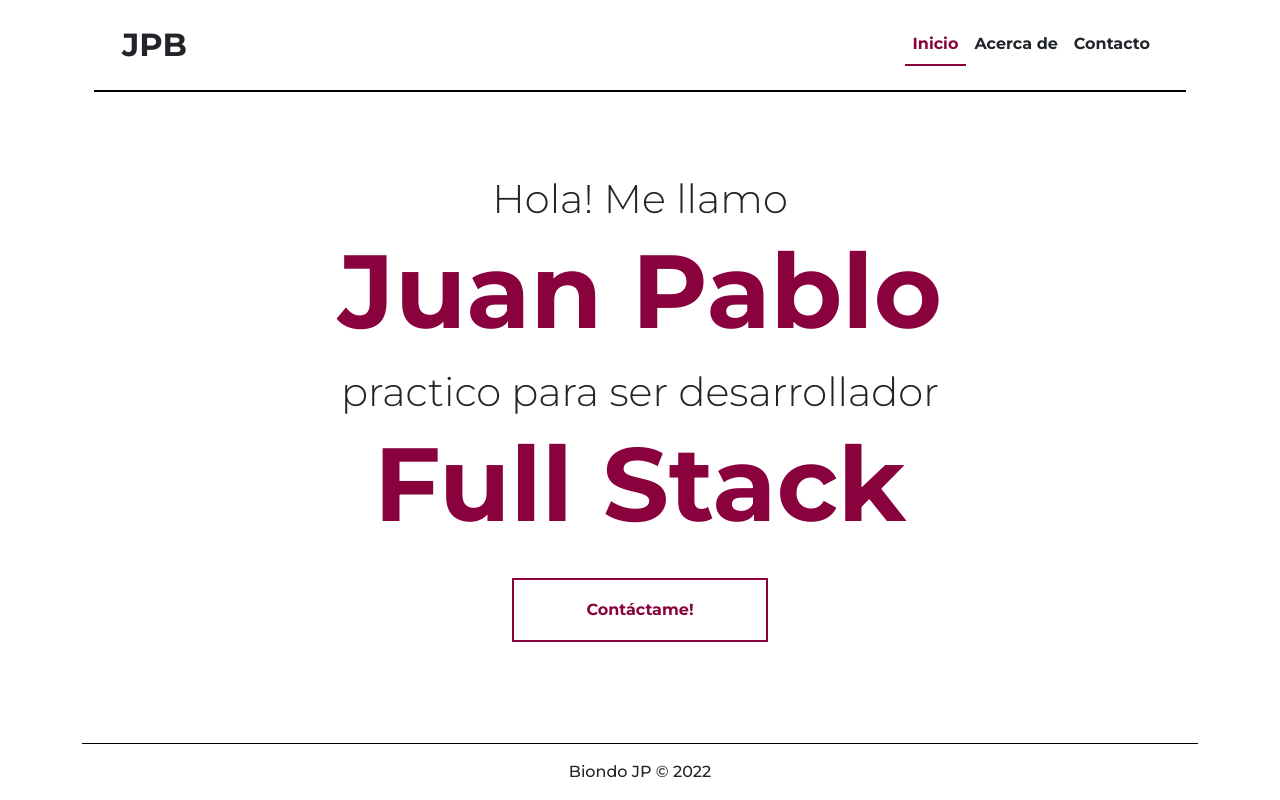
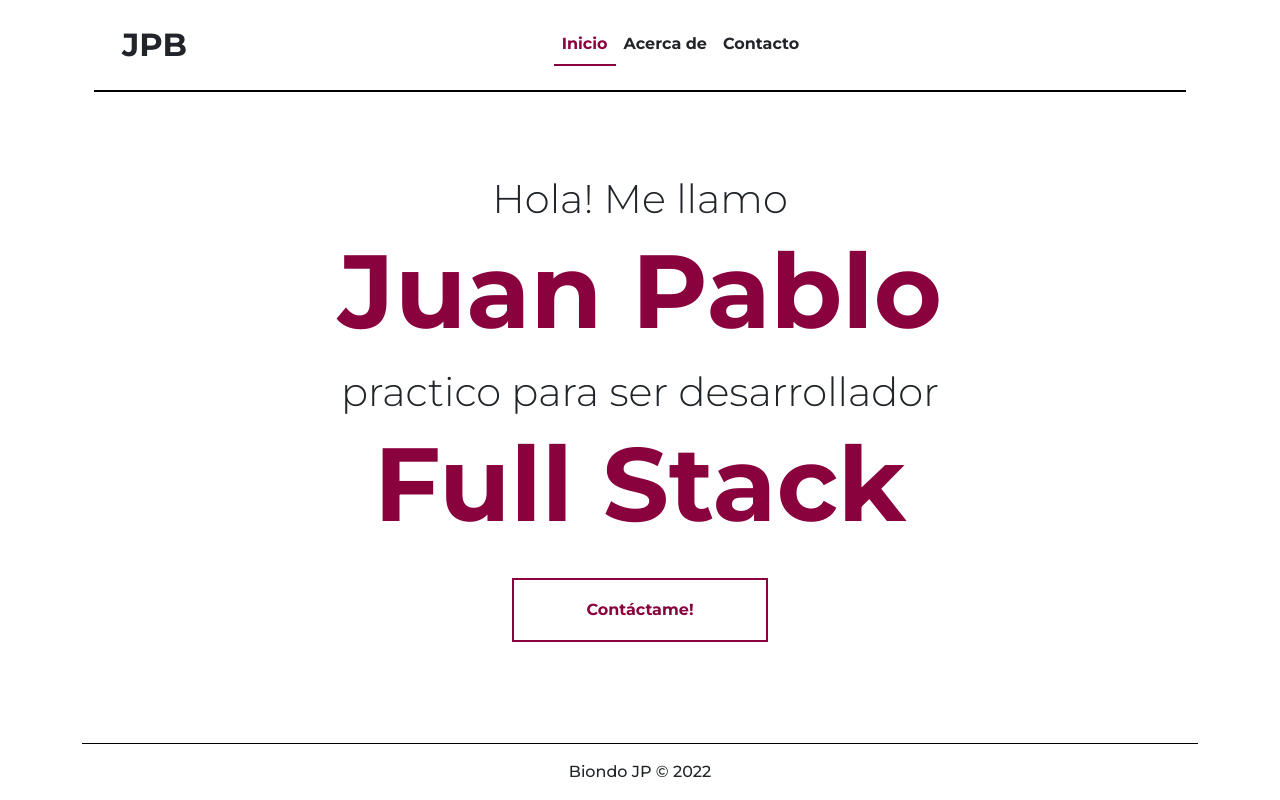
Before and after one commit to caylow/FRONTEND, an Angular app: page / in a window 1280 px wide. Built offline with nearby package versions, Linux system fonts and the light colour scheme.

Commit message:
Aling nav items center

```diff
--- a/src/app/components/nav-bar/nav-bar.component.html
+++ b/src/app/components/nav-bar/nav-bar.component.html
@@ -4,7 +4,7 @@
       <button class="navbar-toggler" type="button" data-bs-toggle="collapse" data-bs-target="#navbarNav" aria-controls="navbarNav" aria-expanded="false" aria-label="Toggle navigation">
         <span class="navbar-toggler-icon"></span>
       </button>
-      <div class=" justify-content-end collapse navbar-collapse" id="navbarNav">
+      <div class=" justify-content-center collapse navbar-collapse" id="navbarNav">
         <ul class="navbar-nav">
           <li class="nav-item" *ngFor="let navItem of navItems;" navItem="navItem">
             <a class="nav-link" [routerLink]="navItem[1]" routerLinkActive="active" [routerLinkActiveOptions]="{exact: true}">{{navItem[0]}}</a>
```
